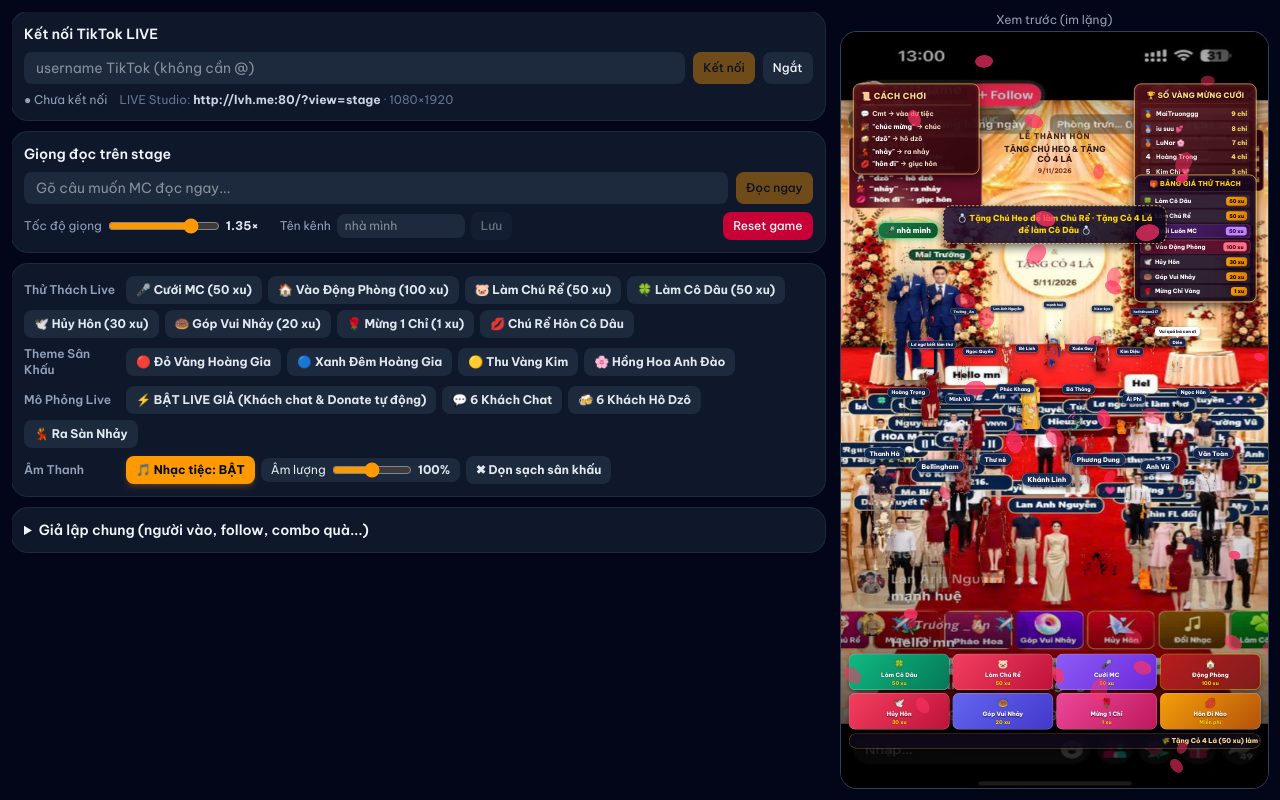
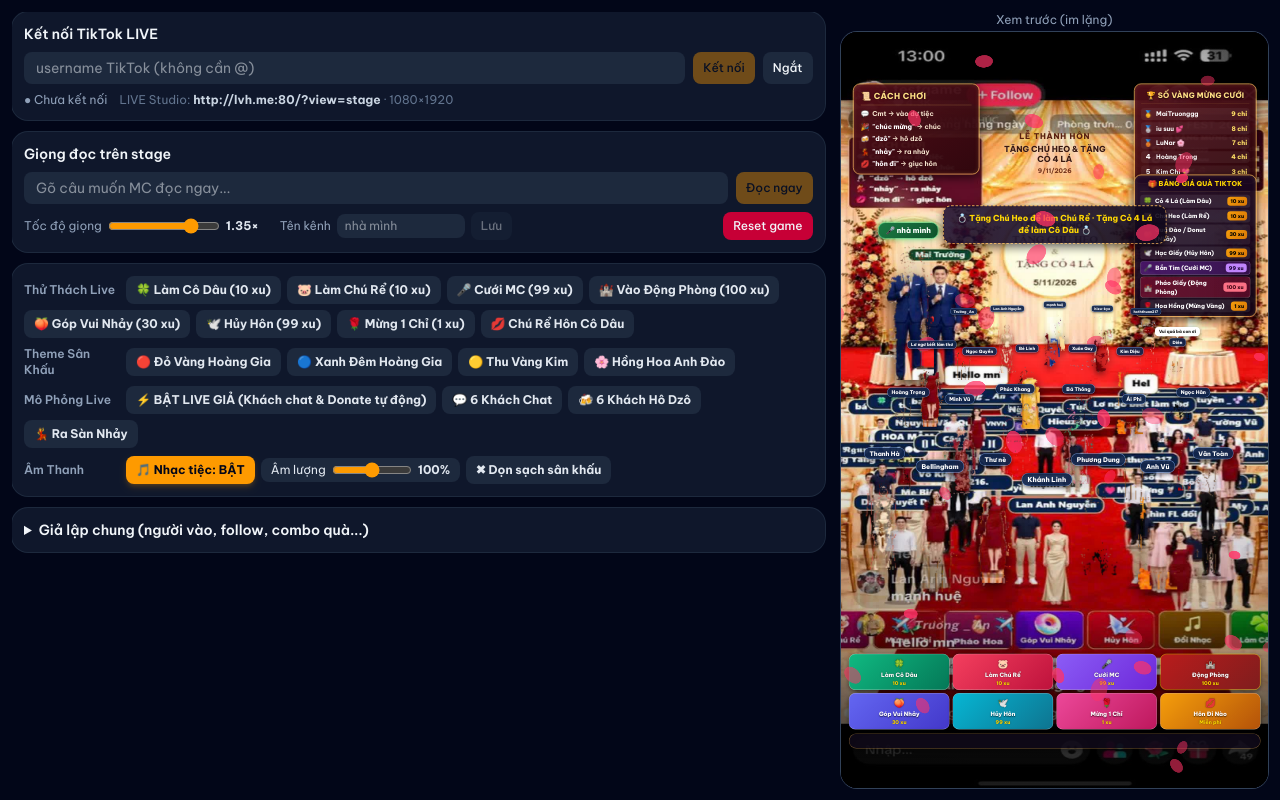
Before and after one commit to NguyenNhatNam22072002/cuoi-lien-tay-live, a React (Vite) app: page / in a window 1280 px wide. Built offline with nearby package versions, Linux system fonts and the light colour scheme; no server answers.

Commit message:
feat: cap nhat gia qua chuan TikTok Live (1-100 xu), bo doi nhac, hoan toan tu dong AFK

```diff
--- a/src/game/GameControls.tsx
+++ b/src/game/GameControls.tsx
@@ -98,25 +98,25 @@ export function GameControls({ stageCount = 0 }: { stageCount?: number }) {
         </p>
       )}
 
-      {/* 1. THỬ THÁCH DONATE VIRAL */}
+      {/* 1. THỬ THÁCH DONATE VIRAL (CHUẨN TIKTOK) */}
       <Row label="Thử Thách Live">
-        <B onClick={() => gift(anyone(), 50, 'Trái tim / Cưới MC')}>
-          🎤 Cưới MC (50 xu)
+        <B onClick={() => gift(anyone(), 10, 'Cỏ Bốn Lá')}>
+          🍀 Làm Cô Dâu (10 xu)
         </B>
-        <B onClick={() => gift(anyone(), 100, 'Lâu Đài / Động Phòng')}>
-          🏠 Vào Động Phòng (100 xu)
+        <B onClick={() => gift(anyone(), 10, 'Chú Heo May Mắn')}>
+          🐷 Làm Chú Rể (10 xu)
         </B>
-        <B onClick={() => gift(anyone(), 50, 'Chú Heo May Mắn')}>
-          🐷 Làm Chú Rể (50 xu)
+        <B onClick={() => gift(anyone(), 99, 'Bắn Tim / Cưới MC')}>
+          🎤 Cưới MC (99 xu)
         </B>
-        <B onClick={() => gift(anyone(), 50, 'Cỏ Bốn Lá')}>
-          🍀 Làm Cô Dâu (50 xu)
+        <B onClick={() => gift(anyone(), 100, 'Pháo Giấy / Động Phòng')}>
+          🏰 Vào Động Phòng (100 xu)
         </B>
-        <B onClick={() => gift(anyone(), 30, 'Hạc Giấy')}>
-          🕊️ Hủy Hôn (30 xu)
+        <B onClick={() => gift(anyone(), 30, 'Quả Đào')}>
+          🍑 Góp Vui Nhảy (30 xu)
         </B>
-        <B onClick={() => gift(anyone(), 20, 'Bánh Donut')}>
-          🍩 Góp Vui Nhảy (20 xu)
+        <B onClick={() => gift(anyone(), 99, 'Hạc Giấy')}>
+          🕊️ Hủy Hôn (99 xu)
         </B>
         <B onClick={() => gift(anyone(), 1, 'Hoa hồng')}>
           🌹 Mừng 1 Chỉ (1 xu)
--- a/src/game/GameStage.tsx
+++ b/src/game/GameStage.tsx
@@ -186,56 +186,56 @@ export function GameStage({ game }: { game: GameState }) {
         </div>
       </div>
 
-      {/* 4.2 BẢNG GIÁ THỬ THÁCH DONATE (CỘT PHẢI - GIỐNG ẢNH 4) */}
+      {/* 4.2 BẢNG GIÁ THỬ THÁCH DONATE (CỘT PHẢI - CHUẨN GIÁ QUÀ TIKTOK VIỆT NAM) */}
       <div className="rw-price-card">
-        <div className="rw-price-header">🎁 BẢNG GIÁ THỬ THÁCH</div>
+        <div className="rw-price-header">🎁 BẢNG GIÁ QUÀ TIKTOK</div>
         <div className="rw-price-list">
           <div className="rw-price-row">
             <div className="rw-price-item-left">
               <span className="rw-price-item-icon">🍀</span>
-              <span className="rw-price-item-name">Làm Cô Dâu</span>
+              <span className="rw-price-item-name">Cỏ 4 Lá (Làm Dâu)</span>
             </div>
-            <span className="rw-price-tag">50 xu</span>
+            <span className="rw-price-tag">10 xu</span>
           </div>
           <div className="rw-price-row">
             <div className="rw-price-item-left">
               <span className="rw-price-item-icon">🐷</span>
-              <span className="rw-price-item-name">Làm Chú Rể</span>
+              <span className="rw-price-item-name">Chú Heo (Làm Rể)</span>
             </div>
-            <span className="rw-price-tag">50 xu</span>
+            <span className="rw-price-tag">10 xu</span>
+          </div>
+          <div className="rw-price-row">
+            <div className="rw-price-item-left">
+              <span className="rw-price-item-icon">🍑</span>
+              <span className="rw-price-item-name">Quả Đào / Donut (Nhảy)</span>
+            </div>
+            <span className="rw-price-tag">30 xu</span>
+          </div>
+          <div className="rw-price-row">
+            <div className="rw-price-item-left">
+              <span className="rw-price-item-icon">🕊️</span>
+              <span className="rw-price-item-name">Hạc Giấy (Hủy Hôn)</span>
+            </div>
+            <span className="rw-price-tag">99 xu</span>
           </div>
           <div className="rw-price-row special-mc">
             <div className="rw-price-item-left">
               <span className="rw-price-item-icon">🎤</span>
-              <span className="rw-price-item-name">Cưới Luôn MC</span>
+              <span className="rw-price-item-name">Bắn Tim (Cưới MC)</span>
             </div>
-            <span className="rw-price-tag" style={{ background: '#c084fc', color: '#1e053a' }}>50 xu</span>
+            <span className="rw-price-tag" style={{ background: '#c084fc', color: '#1e053a' }}>99 xu</span>
           </div>
           <div className="rw-price-row special-dp">
             <div className="rw-price-item-left">
-              <span className="rw-price-item-icon">🏠</span>
-              <span className="rw-price-item-name">Vào Động Phòng</span>
+              <span className="rw-price-item-icon">🏰</span>
+              <span className="rw-price-item-name">Pháo Giấy (Động Phòng)</span>
             </div>
             <span className="rw-price-tag" style={{ background: '#fb7185', color: '#3f0413' }}>100 xu</span>
           </div>
           <div className="rw-price-row">
             <div className="rw-price-item-left">
-              <span className="rw-price-item-icon">🕊️</span>
-              <span className="rw-price-item-name">Hủy Hôn</span>
-            </div>
-            <span className="rw-price-tag">30 xu</span>
-          </div>
-          <div className="rw-price-row">
-            <div className="rw-price-item-left">
-              <span className="rw-price-item-icon">🍩</span>
-              <span className="rw-price-item-name">Góp Vui Nhảy</span>
-            </div>
-            <span className="rw-price-tag">20 xu</span>
-          </div>
-          <div className="rw-price-row">
-            <div className="rw-price-item-left">
               <span className="rw-price-item-icon">🌹</span>
-              <span className="rw-price-item-name">Mừng Chỉ Vàng</span>
+              <span className="rw-price-item-name">Hoa Hồng (Mừng Vàng)</span>
             </div>
             <span className="rw-price-tag">1 xu</span>
           </div>
@@ -253,7 +253,7 @@ export function GameStage({ game }: { game: GameState }) {
       {/* Người tặng cưới MC đứng bên cạnh */}
       {game.mcMarriedTo && (
         <div className="rw-mc-partner">
-          <div className="rw-mc-partner-tag">💖 VỢ/CHỒNG MC (50 XU)</div>
+          <div className="rw-mc-partner-tag">💖 VỢ/CHỒNG MC (99 XU)</div>
           <img src="/assets/wedding/characters/guest_f1.png" className="rw-mc-img" alt={game.mcMarriedTo.name} />
         </div>
       )}
@@ -363,38 +363,38 @@ export function GameStage({ game }: { game: GameState }) {
         </div>
       )}
 
-      {/* 9. DÃY NÚT THỬ THÁCH DONATE Ở DƯỚI & TICKER BANNER */}
+      {/* 9. DÃY NÚT THỬ THÁCH DONATE Ở DƯỚI & TICKER BANNER (KHÔNG CÓ NÚT ĐỔI NHẠC) */}
       <div className="rw-bottom-panel">
         <div className="rw-challenge-row">
-          <button className="rw-challenge-btn rw-btn-emerald" onClick={() => game.triggerChallenge('make_bride', undefined, 50)}>
+          <button className="rw-challenge-btn rw-btn-emerald" onClick={() => game.triggerChallenge('make_bride', undefined, 10)}>
             <span className="rw-btn-icon">🍀</span>
             <span className="rw-btn-label">Làm Cô Dâu</span>
-            <span className="rw-btn-cost">50 xu</span>
+            <span className="rw-btn-cost">10 xu</span>
           </button>
-          <button className="rw-challenge-btn rw-btn-rose" onClick={() => game.triggerChallenge('make_groom', undefined, 50)}>
+          <button className="rw-challenge-btn rw-btn-rose" onClick={() => game.triggerChallenge('make_groom', undefined, 10)}>
             <span className="rw-btn-icon">🐷</span>
             <span className="rw-btn-label">Làm Chú Rể</span>
-            <span className="rw-btn-cost">50 xu</span>
+            <span className="rw-btn-cost">10 xu</span>
           </button>
-          <button className="rw-challenge-btn rw-btn-purple" onClick={() => game.triggerChallenge('marry_mc', undefined, 50)}>
+          <button className="rw-challenge-btn rw-btn-purple" onClick={() => game.triggerChallenge('marry_mc', undefined, 99)}>
             <span className="rw-btn-icon">🎤</span>
             <span className="rw-btn-label">Cưới MC</span>
-            <span className="rw-btn-cost">50 xu</span>
+            <span className="rw-btn-cost">99 xu</span>
           </button>
           <button className="rw-challenge-btn rw-btn-crimson" onClick={() => game.triggerChallenge('dong_phong', undefined, 100)}>
-            <span className="rw-btn-icon">🏠</span>
+            <span className="rw-btn-icon">🏰</span>
             <span className="rw-btn-label">Động Phòng</span>
             <span className="rw-btn-cost">100 xu</span>
           </button>
-          <button className="rw-challenge-btn rw-btn-rose" onClick={() => game.triggerChallenge('cancel', undefined, 30)}>
+          <button className="rw-challenge-btn rw-btn-indigo" onClick={() => game.triggerChallenge('dance', undefined, 30)}>
+            <span className="rw-btn-icon">🍑</span>
+            <span className="rw-btn-label">Góp Vui Nhảy</span>
+            <span className="rw-btn-cost">30 xu</span>
+          </button>
+          <button className="rw-challenge-btn rw-btn-cyan" onClick={() => game.triggerChallenge('cancel', undefined, 99)}>
             <span className="rw-btn-icon">🕊️</span>
             <span className="rw-btn-label">Hủy Hôn</span>
-            <span className="rw-btn-cost">30 xu</span>
-          </button>
-          <button className="rw-challenge-btn rw-btn-indigo" onClick={() => game.triggerChallenge('dance', undefined, 20)}>
-            <span className="rw-btn-icon">🍩</span>
-            <span className="rw-btn-label">Góp Vui Nhảy</span>
-            <span className="rw-btn-cost">20 xu</span>
+            <span className="rw-btn-cost">99 xu</span>
           </button>
           <button className="rw-challenge-btn rw-btn-pink" onClick={() => game.triggerChallenge('gold', undefined, 1)}>
             <span className="rw-btn-icon">🌹</span>
@@ -411,7 +411,7 @@ export function GameStage({ game }: { game: GameState }) {
         {/* Ticker chạy chữ ngang hướng dẫn donate */}
         <div className="rw-ticker-banner">
           <div className="rw-ticker-track">
-            🌾 Tặng Cỏ 4 Lá (50 xu) làm Cô Dâu · Tặng Chú Heo (50 xu) làm Chú Rể · Tặng 50 xu để Cưới MC · Tặng 100 xu Vào Động Phòng · Tặng Hạc Giấy (30 xu) để Hủy Hôn 🌾
+            🌾 Tặng Cỏ 4 Lá (10 xu) làm Cô Dâu · Tặng Chú Heo (10 xu) làm Chú Rể · Tặng Quả Đào (30 xu) lên Sàn Nhảy · Tặng Hạc Giấy (99 xu) để Hủy Hôn · Tặng Bắn Tim (99 xu) để Cưới MC · Tặng Pháo Giấy (100 xu) Vào Động Phòng · Tặng Hoa Hồng (1 xu) mừng 1 Chỉ Vàng 🌾
           </div>
         </div>
       </div>
--- a/src/game/config.ts
+++ b/src/game/config.ts
@@ -28,35 +28,35 @@ export const GAME = {
   chatterQuietMs: 1500, // MC im 1,5 giây là nói tiếp (chủ kênh muốn MC nói nhiều)
   shareReminderEveryMs: 4 * 60_000,
 
-  // ---------- Thử thách quà tặng Donate ----------
+  // ---------- Thử thách quà tặng Donate (Chuẩn TikTok Việt Nam) ----------
   challenges: {
     marryMC: [
-      (n: N) => `M: Ôi trời ơi bà con ơi! | ${n} vừa tặng năm mươi xu rước MC về làm vợ luôn rồi! | Em xin phép nhận lời nha! Cảm ơn ${n} nhiều!`,
-      (n: N) => `M: Bất ngờ chưa bà con! | ${n} chi hẳn năm mươi xu cưới luôn MC! | Từ giây phút này MC chính thức là người của ${n} nha!`,
-      (n: N) => `M: Cứu tôi với bà con ơi! | Đang làm MC dẫn đám cưới thì bị ${n} tặng năm mươi xu bắt về dinh luôn! | Thôi thì em xin thuận theo duyên số! Cảm ơn ${n}!`,
+      (n: N) => `M: Ôi trời ơi bà con ơi! | ${n} vừa tặng chín mươi chín xu rước MC về làm vợ luôn rồi! | Em xin phép nhận lời nha! Cảm ơn ${n} nhiều!`,
+      (n: N) => `M: Bất ngờ chưa bà con! | ${n} chi hẳn chín mươi chín xu bắn tim cưới luôn MC! | Từ giây phút này MC chính thức là người của ${n} nha!`,
+      (n: N) => `M: Cứu tôi với bà con ơi! | Đang làm MC dẫn đám cưới thì bị ${n} tặng chín mươi chín xu bắt về dinh luôn! | Thôi thì em xin thuận theo duyên số! Cảm ơn ${n}!`,
     ],
     dongPhong: [
       (n: N, g: N, b: N) => `M: Động phòng hoa chúc! | Cảm ơn đại gia ${n} đã tài trợ một trăm xu mở phòng loan cho đôi uyên ương! | Chúc ${g} và ${b} trăm năm hòa hợp, sớm sinh quý tử!`,
       (n: N) => `M: Mở cửa động phòng! | Cảm ơn món quà một trăm xu của ${n}! | Giờ phút ngọt ngào nhất của đôi uyên ương xin được bắt đầu!`,
     ],
     makeGroom: [
-      (n: N) => `M: Chú rể mới đã xuất hiện rồi bà con ơi! | Xin nhiệt liệt chúc mừng chú rể ${n} đã tặng Chú Heo may mắn và bước lên lễ đường!`,
-      (n: N) => `M: ${n} vừa tặng Chú Heo để làm chú rể! | Chú rể đứng giữa bục đẹp trai phong độ quá bà con ơi!`,
+      (n: N) => `M: Chú rể mới đã xuất hiện rồi bà con ơi! | Xin nhiệt liệt chúc mừng chú rể ${n} đã tặng Chú Heo mười xu và bước lên lễ đường!`,
+      (n: N) => `M: ${n} vừa tặng Chú Heo mười xu để làm chú rể! | Chú rể đứng giữa bục đẹp trai phong độ quá bà con ơi!`,
     ],
     makeBride: [
-      (n: N) => `M: Cô dâu xinh đẹp tuyệt trần đã tới! | Chúc mừng cô dâu ${n} vừa tặng Cỏ Bốn Lá may mắn và bước lên sân khấu!`,
-      (n: N) => `M: Cả sảnh cùng đón chào cô dâu ${n}! | Diện bộ váy cưới trắng tinh khôi, đẹp không tì vết luôn bà con!`,
+      (n: N) => `M: Cô dâu xinh đẹp tuyệt trần đã tới! | Chúc mừng cô dâu ${n} vừa tặng Cỏ Bốn Lá mười xu và bước lên sân khấu!`,
+      (n: N) => `M: Cả sảnh cùng đón chào cô dâu ${n}! | Tặng Cỏ Bốn Lá mười xu diện bộ váy cưới trắng tinh khôi, đẹp không tì vết luôn bà con!`,
     ],
     cancelWedding: [
-      (n: N) => `M: Ôi kìa! ${n} vừa tặng quà hủy hôn rồi bà con ơi! | Đám cưới bị hủy rồi, ai muốn cưới thì tặng Chú Heo hoặc Cỏ Bốn Lá nha!`,
-      (n: N) => `M: Bão táp ập tới rồi! | ${n} tặng quà hủy hôn giải tán cô dâu chú rể luôn! | Sân khấu lại trống, mời đại gia tiếp theo lên cưới!`,
+      (n: N) => `M: Ôi kìa! ${n} vừa tặng Hạc Giấy chín mươi chín xu hủy hôn rồi bà con ơi! | Đám cưới bị hủy rồi, ai muốn cưới thì tặng Chú Heo hoặc Cỏ Bốn Lá mười xu nha!`,
+      (n: N) => `M: Bão táp ập tới rồi! | ${n} tặng Hạc Giấy hủy hôn giải tán cô dâu chú rể luôn! | Sân khấu lại trống, mời đại gia tiếp theo lên cưới!`,
     ],
     dance: [
-      (n: N) => `M: Nhạc lên, đèn lên! | Cảm ơn ${n} đã góp vui mở sàn quẩy! | Cả sảnh mình cùng lắc lư theo điệu nhạc nào!`,
-      (n: N) => `M: Quẩy hết mình đi bà con ơi! | ${n} vừa tặng quà quẩy sàn! | Hai ba cùng quẩy nào!`,
+      (n: N) => `M: Nhạc lên, đèn lên! | Cảm ơn ${n} đã tặng ba mươi xu mở sàn quẩy! | Cả sảnh mình cùng lắc lư theo điệu nhạc nào!`,
+      (n: N) => `M: Quẩy hết mình đi bà con ơi! | ${n} vừa tặng ba mươi xu quẩy sàn! | Hai ba cùng quẩy nào!`,
     ],
     goldTael: [
-      (n: N) => `M: Cảm ơn ${n} đã mừng một chỉ vàng cho ngày vui hôm nay!`,
+      (n: N) => `M: Cảm ơn ${n} đã tặng Hoa Hồng mừng một chỉ vàng cho ngày vui hôm nay!`,
       (n: N) => `M: Một chỉ vàng của ${n} đã được thêm vào bảng mừng cưới! Cảm ơn bạn rất nhiều!`,
     ],
   },
--- a/src/game/useGame.ts
+++ b/src/game/useGame.ts
@@ -176,7 +176,7 @@ export function useGame() {
     const u = user || { id: 'khach_vip', name: 'Đại Gia VIP', avatar: '' };
     if (type === 'marry_mc') {
       setMcMarriedTo(u);
-      showNotice('💍 CƯỚI MC THÀNH CÔNG!', `${u.name} vừa tặng 50 xu cưới luôn MC!`, '🎤', 8000);
+      showNotice('💍 CƯỚI MC THÀNH CÔNG!', `${u.name} vừa tặng Bắn Tim (99 xu) cưới luôn MC!`, '🎤', 8000);
       voice.say(pick(GAME.challenges.marryMC)!(speakableName(u.name)), true);
     } else if (type === 'dong_phong') {
       const gName = groom?.name || 'Chú Rể';
@@ -186,30 +186,30 @@ export function useGame() {
       voice.say(pick(GAME.challenges.dongPhong)!(speakableName(u.name), gName, bName), true);
     } else if (type === 'make_groom') {
       setGroom(u);
-      showNotice('🐷 CHÚ RỂ MỚI LÊN LỄ ĐƯỜNG!', `Chào đón chú rể ${u.name}!`, '👑', 6000);
+      showNotice('🐷 CHÚ RỂ MỚI LÊN LỄ ĐƯỜNG!', `Chào đón chú rể ${u.name} tặng Chú Heo (10 xu)!`, '👑', 6000);
       voice.say(pick(GAME.challenges.makeGroom)!(speakableName(u.name)), true);
     } else if (type === 'make_bride') {
       setBride(u);
-      showNotice('🍀 CÔ DÂU MỚI LÊN LỄ ĐƯỜNG!', `Chào đón cô dâu ${u.name}!`, '👰', 6000);
+      showNotice('🍀 CÔ DÂU MỚI LÊN LỄ ĐƯỜNG!', `Chào đón cô dâu ${u.name} tặng Cỏ 4 Lá (10 xu)!`, '👰', 6000);
       voice.say(pick(GAME.challenges.makeBride)!(speakableName(u.name)), true);
     } else if (type === 'cancel') {
       setGroom(null);
       setBride(null);
       setMcMarriedTo(null);
       setIsKissing(false);
-      showNotice('💔 ĐÁM CƯỚI ĐÃ BỊ HỦY!', `${u.name} vừa tặng quà hủy hôn!`, '🕊️', 6000);
+      showNotice('💔 ĐÁM CƯỚI ĐÃ BỊ HỦY!', `${u.name} vừa tặng Hạc Giấy (99 xu) hủy hôn!`, '🕊️', 6000);
       voice.say(pick(GAME.challenges.cancelWedding)!(speakableName(u.name)), true);
     } else if (type === 'dance') {
       setIsDancing(true);
       setTimeout(() => setIsDancing(false), 15000);
-      showNotice('💃 QUẨY CẢ SẢNH!', `${u.name} vừa mở sàn quẩy!`, '🍩', 5000);
+      showNotice('💃 QUẨY CẢ SẢNH!', `${u.name} vừa tặng Quả Đào (30 xu) mở sàn quẩy!`, '🍑', 5000);
       voice.say(pick(GAME.challenges.dance)!(speakableName(u.name)), true);
     } else if (type === 'kiss') {
       setIsKissing(true);
       setTimeout(() => setIsKissing(false), 12000);
       showNotice('💋 KHOẢNH KHẮC NGỌT NGÀO!', 'Chú rể hôn cô dâu — mọi người cùng chúc mừng!', '💕', 8000);
     } else if (type === 'gold') {
-      showNotice('🌹 MỪNG 1 CHỈ VÀNG!', `${u.name} mừng 1 chỉ vàng vào ngày vui!`, '🥇', 5000);
+      showNotice('🌹 MỪNG 1 CHỈ VÀNG!', `${u.name} tặng Hoa Hồng mừng 1 chỉ vàng!`, '🥇', 5000);
       voice.say(pick(GAME.challenges.goldTael)!(speakableName(u.name)), false);
     }
   };
@@ -284,11 +284,11 @@ export function useGame() {
         const g = realGuests[Math.floor(Math.random() * realGuests.length)];
         const r = Math.random();
         if (r < 0.45) {
-          // Góp vui nhảy (20 xu)
+          // Góp vui nhảy (30 xu)
           setIsDancing(true);
           setTimeout(() => setIsDancing(false), 14000);
-          showNotice('💃 QUẨY CẢ SẢNH!', `${g.name} vừa mở sàn quẩy!`, '🍩', 5000);
-          voice.say(`M: Cả sảnh cùng quẩy lên nào bà con ơi! | Cảm ơn ${g.name} đã mở sàn nhảy!`, false);
+          showNotice('💃 QUẨY CẢ SẢNH!', `${g.name} vừa tặng 30 xu mở sàn quẩy!`, '🍑', 5000);
+          voice.say(`M: Cả sảnh cùng quẩy lên nào bà con ơi! | Cảm ơn ${g.name} đã tặng ba mươi xu mở sàn nhảy!`, false);
         } else {
           // Mừng 1 chỉ vàng
           const prev = s.giftTotal.get(g.id);
@@ -1022,22 +1022,30 @@ export function useGame() {
       saveTop(s.giftTotal);
       setTop(topRows(s.giftTotal));
 
-      // Kích hoạt thử thách donate viral
+      // Kích hoạt thử thách donate viral (Chuẩn giá quà TikTok Việt Nam)
       const gNameLower = (e.giftName || '').toLowerCase();
-      if (coins >= 100 || gNameLower.includes('động phòng') || gNameLower.includes('dong phong') || gNameLower.includes('lâu đài') || gNameLower.includes('vũ trụ')) {
+      if (coins >= 100 || gNameLower.includes('động phòng') || gNameLower.includes('dong phong') || gNameLower.includes('pháo giấy') || gNameLower.includes('lâu đài')) {
         triggerChallenge('dong_phong', { id, name, avatar: e.avatar }, coins);
-      } else if (coins >= 50 || gNameLower.includes('cưới mc') || gNameLower.includes('cuoi mc') || gNameLower.includes('mc')) {
+      } else if (gNameLower.includes('cưới mc') || gNameLower.includes('cuoi mc') || gNameLower.includes('bắn tim') || gNameLower.includes('kính râm')) {
         triggerChallenge('marry_mc', { id, name, avatar: e.avatar }, coins);
-      } else if (gNameLower.includes('hạc') || gNameLower.includes('hủy') || gNameLower.includes('huy') || gNameLower.includes('swan') || gNameLower.includes('crane')) {
+      } else if (gNameLower.includes('hạc') || gNameLower.includes('hủy') || gNameLower.includes('huy') || gNameLower.includes('crane')) {
         triggerChallenge('cancel', { id, name, avatar: e.avatar }, coins);
-      } else if (coins >= 50 || gNameLower.includes('cỏ') || gNameLower.includes('heo') || gNameLower.includes('pig') || gNameLower.includes('clover')) {
-        if (gNameLower.includes('heo') || gNameLower.includes('pig')) {
+      } else if (gNameLower.includes('heo') || gNameLower.includes('pig') || (coins === 10 && (gNameLower.includes('chú rể') || gNameLower.includes('rể')))) {
+        triggerChallenge('make_groom', { id, name, avatar: e.avatar }, coins);
+      } else if (gNameLower.includes('cỏ') || gNameLower.includes('clover') || (coins === 10 && (gNameLower.includes('cô dâu') || gNameLower.includes('dâu')))) {
+        triggerChallenge('make_bride', { id, name, avatar: e.avatar }, coins);
+      } else if (coins >= 30 || gNameLower.includes('donut') || gNameLower.includes('đào') || gNameLower.includes('dao') || gNameLower.includes('peach') || gNameLower.includes('nhảy')) {
+        triggerChallenge('dance', { id, name, avatar: e.avatar }, coins);
+      } else if (coins === 10) {
+        // Nếu 10 xu mà không rõ tên quà: phân bổ ngẫu nhiên làm chú rể hoặc cô dâu
+        if (Math.random() < 0.5) {
           triggerChallenge('make_groom', { id, name, avatar: e.avatar }, coins);
         } else {
           triggerChallenge('make_bride', { id, name, avatar: e.avatar }, coins);
         }
-      } else if (coins >= 20 || gNameLower.includes('donut') || gNameLower.includes('đào') || gNameLower.includes('dao') || gNameLower.includes('nhảy')) {
-        triggerChallenge('dance', { id, name, avatar: e.avatar }, coins);
+      } else if (coins === 99) {
+        // 99 xu trên TikTok là Hạc Giấy hoặc Bắn Tim
+        triggerChallenge('cancel', { id, name, avatar: e.avatar }, coins);
       } else {
         triggerChallenge('gold', { id, name, avatar: e.avatar }, coins);
       }
```
